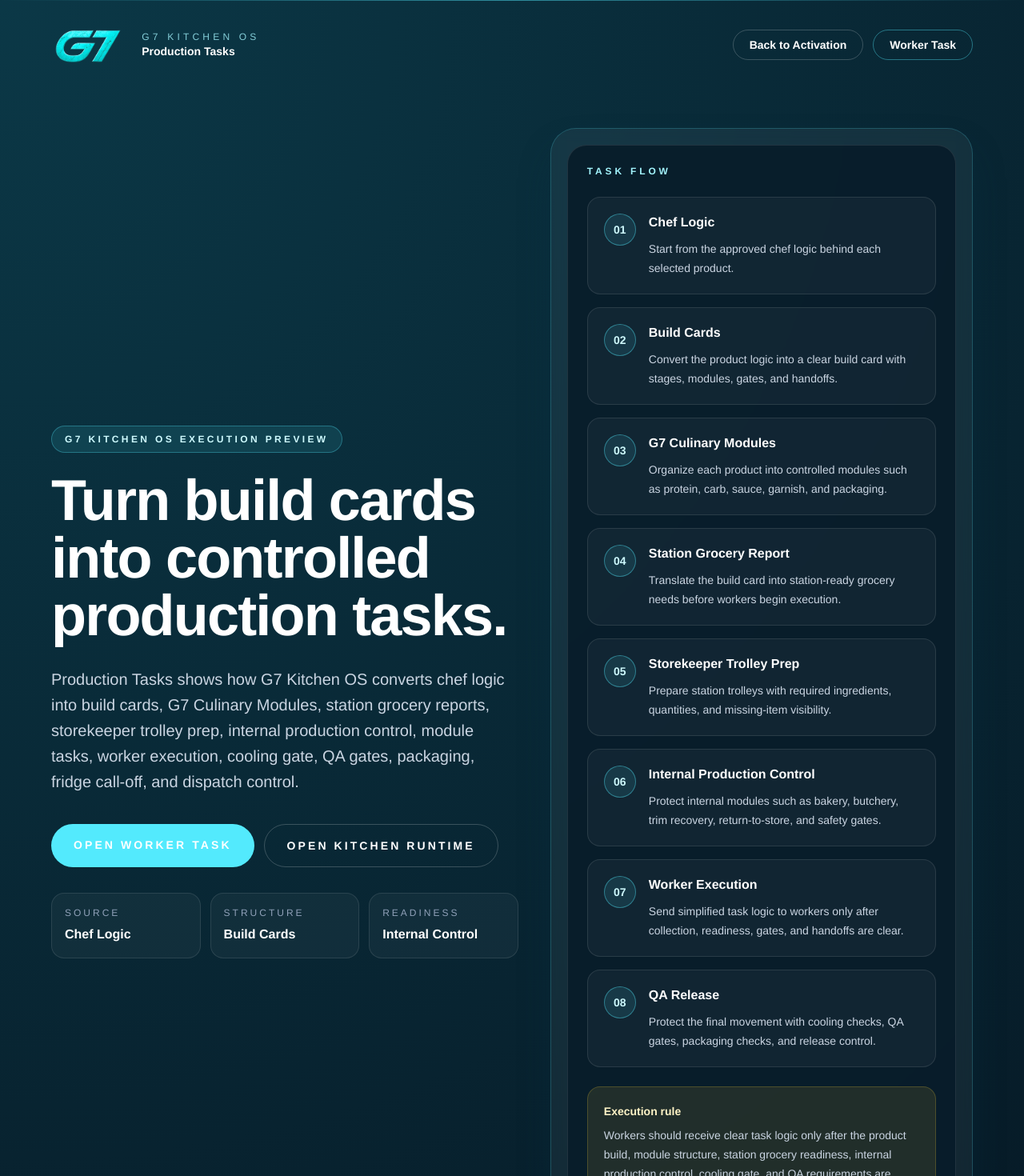
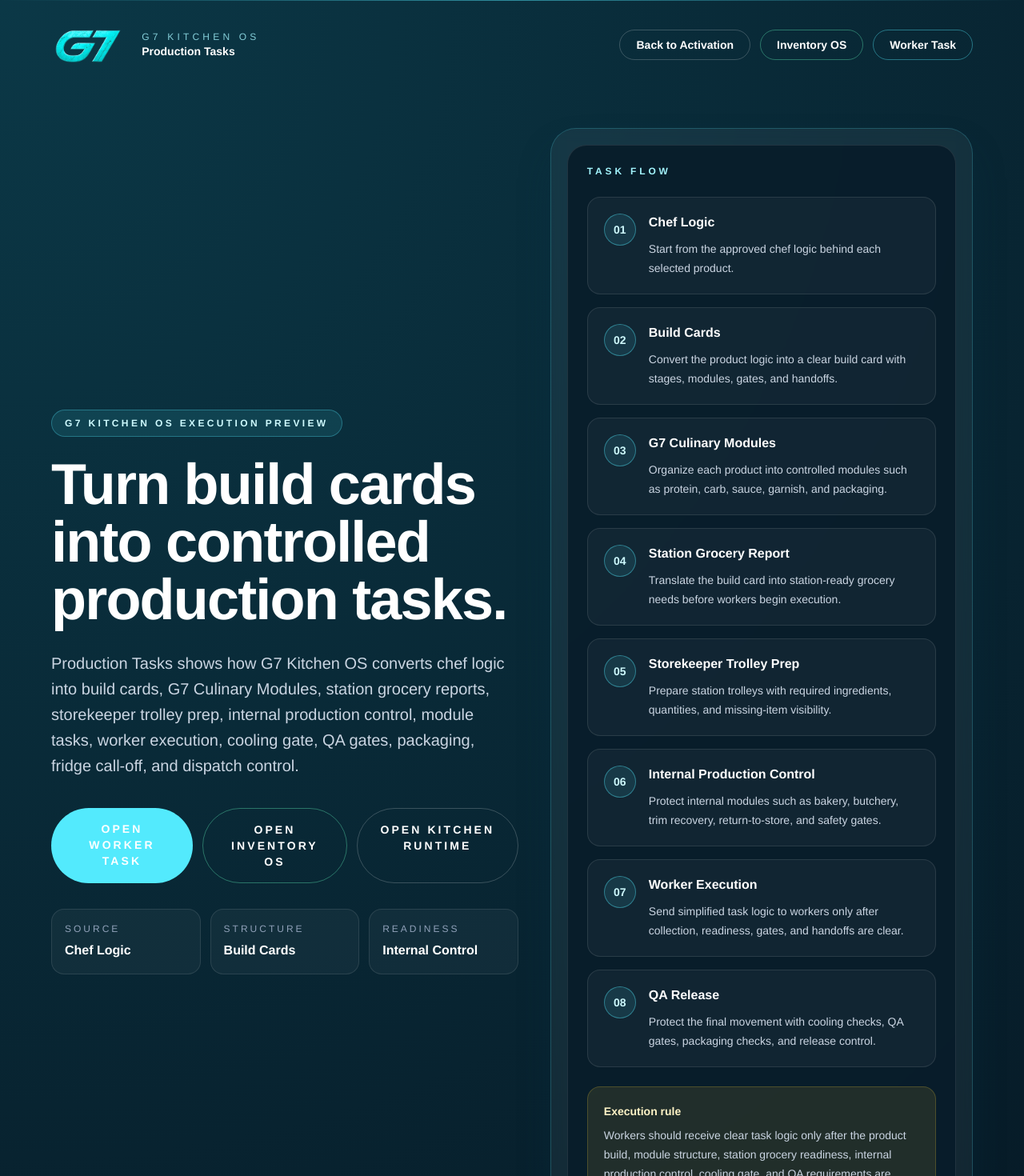
Before and after one commit to ammsofia11-wq/g7-mvpos, a Next.js app: page /production-tasks in a window 1280 px wide. Shown: the top 1470 px of the page at 80% size. Built offline with nearby package versions, Linux system fonts and the light colour scheme; no server answers.

Commit message:
Polish demo flow links

```diff
--- a/app/production-tasks/page.tsx
+++ b/app/production-tasks/page.tsx
@@ -263,6 +263,11 @@
     text: "Open the simplified worker execution view.",
   },
   {
+    label: "Inventory OS",
+    href: "/inventory",
+    text: "Open storekeeper trolley control, ingredient issue, internal SKU return, and procurement view.",
+  },
+  {
     label: "Kitchen Runtime",
     href: "/kitchen",
     text: "Review the production floor execution view.",
@@ -314,6 +319,12 @@
               Back to Activation
             </Link>
             <Link
+              href="/inventory"
+              className="rounded-full border border-emerald-300/40 px-5 py-2 text-sm font-semibold text-emerald-100 transition hover:border-emerald-200 hover:bg-emerald-300/10"
+            >
+              Inventory OS
+            </Link>
+            <Link
               href="/worker-task"
               className="rounded-full border border-cyan-300/40 px-5 py-2 text-sm font-semibold text-cyan-100 transition hover:border-cyan-200 hover:bg-cyan-300/10"
             >
@@ -346,6 +357,12 @@
                 className="rounded-full bg-cyan-300 px-7 py-4 text-center text-sm font-black uppercase tracking-[0.22em] text-[#061622] transition hover:bg-cyan-200"
               >
                 Open Worker Task
+              </Link>
+              <Link
+                href="/inventory"
+                className="rounded-full border border-emerald-300/40 px-7 py-4 text-center text-sm font-bold uppercase tracking-[0.22em] text-emerald-100 transition hover:border-emerald-200 hover:bg-emerald-300/10"
+              >
+                Open Inventory OS
               </Link>
               <Link
                 href="/kitchen"
--- a/app/worker-task/page.tsx
+++ b/app/worker-task/page.tsx
@@ -146,6 +146,11 @@
     text: "Return to the full production task structure.",
   },
   {
+    label: "Inventory OS",
+    href: "/inventory",
+    text: "Review storekeeper trolley readiness, ingredient issue, and safety holds before worker collection.",
+  },
+  {
     label: "Kitchen Runtime",
     href: "/kitchen",
     text: "Open the production floor execution view.",
@@ -169,8 +174,7 @@
         <div className="absolute inset-0 -z-10 bg-[radial-gradient(circle_at_top_left,rgba(34,211,238,0.18),transparent_34%),radial-gradient(circle_at_bottom_right,rgba(184,115,51,0.16),transparent_34%)]" />
         <div className="absolute inset-x-0 top-0 -z-10 h-px bg-gradient-to-r from-transparent via-cyan-300/50 to-transparent" />
 
-        <header className="mx-auto flex max-w-7xl items-center justify-between gap-6">
-          <Link href="/" className="flex items-center gap-3">
+        <header className="mx-auto flex max-w-7xl items-center justify-between gap-6">          <Link href="/" className="flex items-center gap-3">
             <Image
               src="/images/g7-logo-clean.png"
               alt="G7 logo"
@@ -197,6 +201,12 @@
               Production Tasks
             </Link>
             <Link
+              href="/inventory"
+              className="rounded-full border border-emerald-300/40 px-5 py-2 text-sm font-semibold text-emerald-100 transition hover:border-emerald-200 hover:bg-emerald-300/10"
+            >
+              Inventory OS
+            </Link>
+            <Link
               href="/kitchen"
               className="rounded-full border border-cyan-300/40 px-5 py-2 text-sm font-semibold text-cyan-100 transition hover:border-cyan-200 hover:bg-cyan-300/10"
             >
@@ -215,8 +225,7 @@
               Turn chef logic into simple worker execution.
             </h1>
 
-            <p className="mt-7 max-w-3xl text-lg leading-8 text-slate-300 sm:text-xl">
-              The worker screen shows how G7 Kitchen OS converts the Build Card
+            <p className="mt-7 max-w-3xl text-lg leading-8 text-slate-300 sm:text-xl">              The worker screen shows how G7 Kitchen OS converts the Build Card
               into clear G7 Culinary Module tasks. Workers see what to collect,
               what to do, which station owns the task, when to stop, and when QA
               release is required before the next movement.
@@ -230,6 +239,12 @@
                 Open Kitchen Runtime
               </Link>
               <Link
+                href="/inventory"
+                className="rounded-full border border-emerald-300/40 px-7 py-4 text-center text-sm font-bold uppercase tracking-[0.22em] text-emerald-100 transition hover:border-emerald-200 hover:bg-emerald-300/10"
+              >
+                Inventory OS
+              </Link>
+              <Link
                 href="/production-tasks"
                 className="rounded-full border border-white/20 px-7 py-4 text-center text-sm font-bold uppercase tracking-[0.22em] text-white transition hover:border-white/40 hover:bg-white/10"
               >
@@ -238,20 +253,17 @@
             </div>
 
             <div className="mt-8 grid max-w-2xl gap-3 sm:grid-cols-3">
-              <div className="rounded-2xl border border-white/10 bg-white/[0.04] p-4">
-                <p className="text-xs uppercase tracking-[0.25em] text-slate-400">
+              <div className="rounded-2xl border border-white/10 bg-white/[0.04] p-4">                <p className="text-xs uppercase tracking-[0.25em] text-slate-400">
                   Source
                 </p>
                 <p className="mt-2 font-bold text-white">Build Card</p>
               </div>
-              <div className="rounded-2xl border border-white/10 bg-white/[0.04] p-4">
-                <p className="text-xs uppercase tracking-[0.25em] text-slate-400">
+              <div className="rounded-2xl border border-white/10 bg-white/[0.04] p-4">                <p className="text-xs uppercase tracking-[0.25em] text-slate-400">
                   Before Start
                 </p>
                 <p className="mt-2 font-bold text-white">Collect Grocery</p>
               </div>
-              <div className="rounded-2xl border border-white/10 bg-white/[0.04] p-4">
-                <p className="text-xs uppercase tracking-[0.25em] text-slate-400">
+              <div className="rounded-2xl border border-white/10 bg-white/[0.04] p-4">                <p className="text-xs uppercase tracking-[0.25em] text-slate-400">
                   Protection
                 </p>
                 <p className="mt-2 font-bold text-white">QA Release</p>
@@ -269,8 +281,7 @@
                 {executionFlow.map((item) => (
                   <div
                     key={item.step}
-                    className="rounded-2xl border border-white/10 bg-white/[0.04] p-5"
-                  >
+                    className="rounded-2xl border border-white/10 bg-white/[0.04] p-5"                  >
                     <div className="flex items-start gap-4">
                       <span className="flex h-10 w-10 shrink-0 items-center justify-center rounded-full border border-cyan-300/40 bg-cyan-300/10 text-sm font-black text-cyan-100">
                         {item.step}
@@ -502,9 +513,9 @@
               Move from worker execution into runtime control.
             </h2>
             <p className="mt-5 text-base leading-7 text-slate-200">
-              After worker tasks are clear, the pilot can continue into kitchen
-              runtime visibility, recipe intelligence, and client activation
-              review.
+              After worker tasks are clear, the pilot can continue into
+              storekeeper trolley control, kitchen runtime visibility, recipe
+              intelligence, and client activation review.
             </p>
 
             <div className="mt-7 grid gap-3">
```
